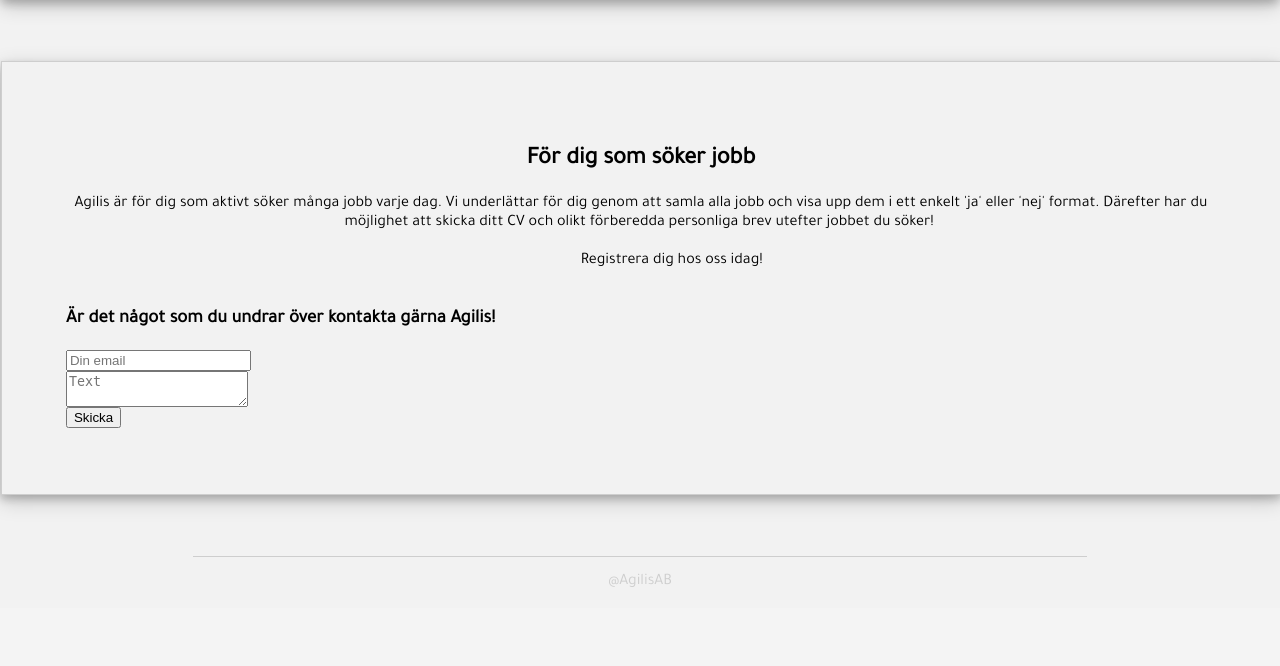
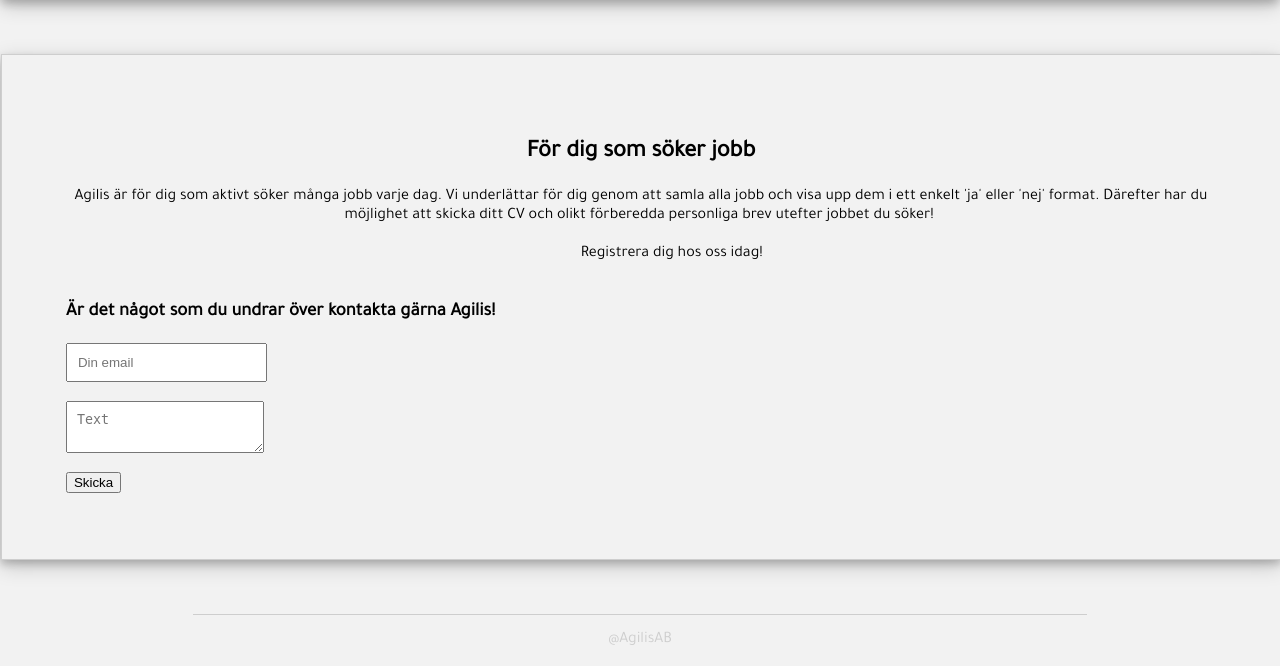
Before and after one commit to natbjo93/agilis, a Bottle app: page /kontakt in a window 1280 px wide. Shown: the part 210-876 px from the top of the page. Before the commit the page ends 797 px from the top, so only its background shows below. Run offline with Bottle, Linux system fonts and the light colour scheme; parts of the project's set-up code (start-up, migrations or seed data) failed here and were passed over; some libraries are stand-ins or nearby versions.

Commit message:
Fixat med formulär

```diff
--- a/static/style.css
+++ b/static/style.css
@@ -44,10 +44,10 @@ header {
     border-bottom: 1px solid rgba(2, 2, 2, 0.338);
     box-shadow: 0 4px 8px 0 rgba(167, 91, 91, 0.2), 0 6px 20px 0 rgba(0, 0, 0, 0.19);
     background: rgb(245,246,246); /* Old browsers */
-background: -moz-linear-gradient(top, rgba(245,246,246,1) 0%, rgba(219,220,226,1) 21%, rgba(184,186,198,1) 49%, rgba(221,223,227,1) 80%, rgba(245,246,246,1) 100%); /* FF3.6-15 */
-background: -webkit-linear-gradient(top, rgba(245,246,246,1) 0%,rgba(219,220,226,1) 21%,rgba(184,186,198,1) 49%,rgba(221,223,227,1) 80%,rgba(245,246,246,1) 100%); /* Chrome10-25,Safari5.1-6 */
-background: linear-gradient(to bottom, rgba(245,246,246,1) 0%,rgba(219,220,226,1) 21%,rgba(184,186,198,1) 49%,rgba(221,223,227,1) 80%,rgba(245,246,246,1) 100%); /* W3C, IE10+, FF16+, Chrome26+, Opera12+, Safari7+ */
-filter: progid:DXImageTransform.Microsoft.gradient( startColorstr='#f5f6f6', endColorstr='#f5f6f6',GradientType=0 ); /* IE6-9 */
+    background: -moz-linear-gradient(top, rgba(245,246,246,1) 0%, rgba(219,220,226,1) 21%, rgba(184,186,198,1) 49%, rgba(221,223,227,1) 80%, rgba(245,246,246,1) 100%); /* FF3.6-15 */
+    background: -webkit-linear-gradient(top, rgba(245,246,246,1) 0%,rgba(219,220,226,1) 21%,rgba(184,186,198,1) 49%,rgba(221,223,227,1) 80%,rgba(245,246,246,1) 100%); /* Chrome10-25,Safari5.1-6 */
+    background: linear-gradient(to bottom, rgba(245,246,246,1) 0%,rgba(219,220,226,1) 21%,rgba(184,186,198,1) 49%,rgba(221,223,227,1) 80%,rgba(245,246,246,1) 100%); /* W3C, IE10+, FF16+, Chrome26+, Opera12+, Safari7+ */
+    filter: progid:DXImageTransform.Microsoft.gradient( startColorstr='#f5f6f6', endColorstr='#f5f6f6',GradientType=0 ); /* IE6-9 */
 }
 
 #header_main {
@@ -275,3 +275,12 @@ footer {
     text-align: center;
     color: rgb(206, 206, 206);
 }
+
+#form_email {
+    padding: 10px;
+
+}
+
+#form_text {
+    padding: 10px;
+}
--- a/views/kontakt.html
+++ b/views/kontakt.html
@@ -29,8 +29,10 @@
                 </p>
                <h3>Är det något som du undrar över kontakta gärna Agilis!</h3>
                <form method="POST" action="https://formspree.io/agilis2019@outlook.com">
-                <input type="email" name="email" placeholder="Din email">
-                <textarea name="message" placeholder="Text"></textarea>
+                <input type="email" name="email" placeholder="Din email" id="form_email">
+                <br>
+                <textarea name="message" placeholder="Text" id="form_text"></textarea>
+                <br>
                 <button type="submit">Skicka</button>
               </form>
 
```
Also changed, not shown: views/info.html (+0 -7 lines), views/profil.html (+7 -0 lines).
